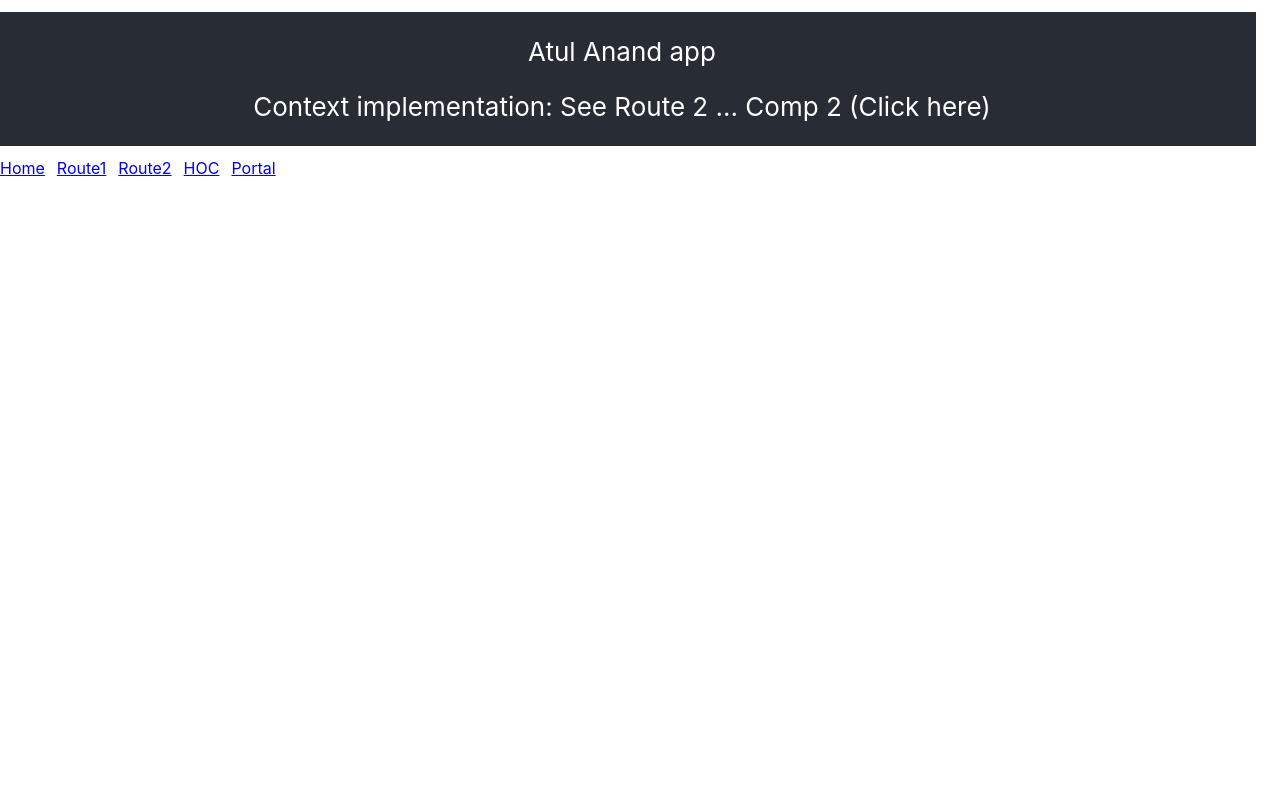
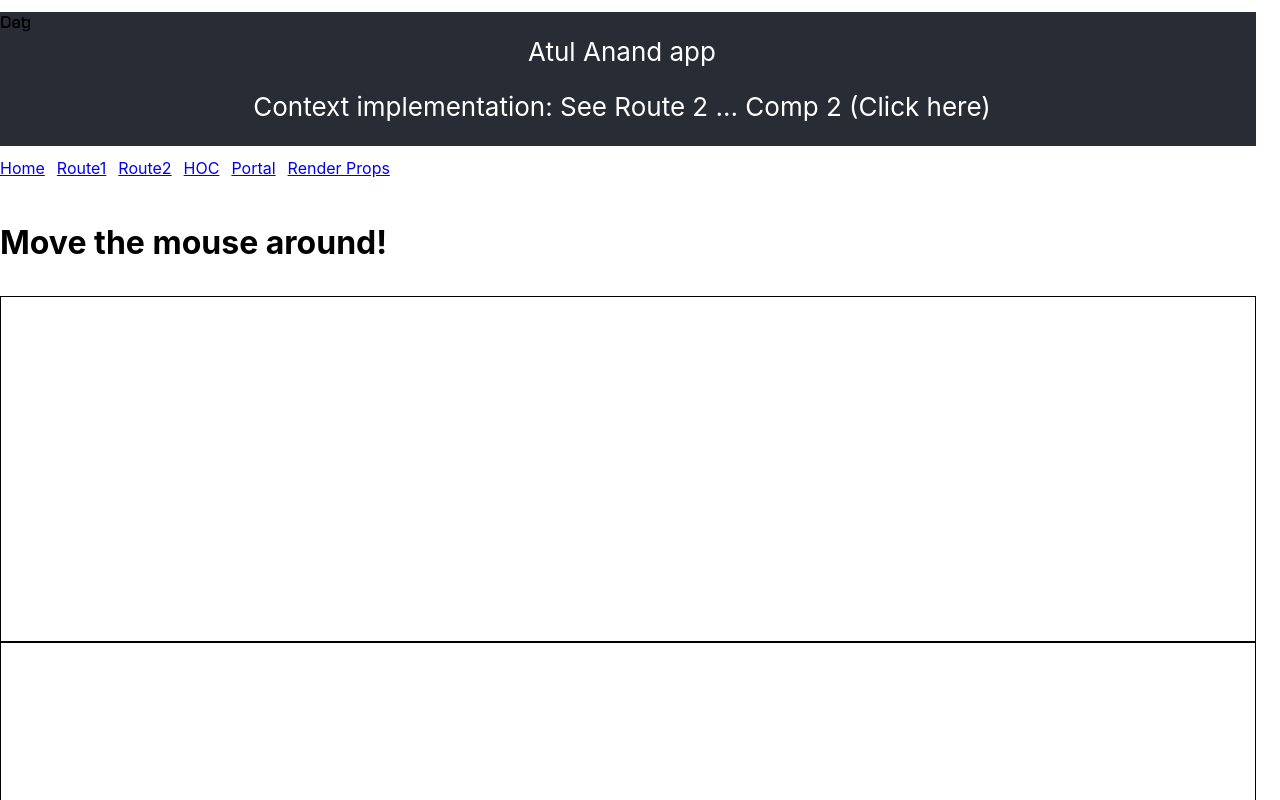
Before and after one commit to thatsatul/cra-1, a React (Create React App) app: page /render-props in a window 1280 px wide. Shown: the top 800 px of the page. Built offline with nearby package versions, Linux system fonts and the light colour scheme.

Commit message:
Understanding render props in React

```diff
--- a/src/App.js
+++ b/src/App.js
@@ -7,6 +7,7 @@ import Route2 from './containers/Route2';
 import { TestContext } from './utils/context';
 import HOC from './containers/HOC';
 import ReactPortal from './containers/Portal';
+import MouseTracker from './containers/RenderPropsSample';
 
 function App() {
   const [name, setName] = useState('Atul Anand');
@@ -24,11 +25,13 @@ function App() {
         <Link to="/route2">Route2</Link>
         <Link to="/hoc">HOC</Link>
         <Link to="/portal">Portal</Link>
+        <Link to="/render-props">Render Props</Link>
         <Switch>
           <Route exact path="/" component={Home} />
           <Route exact path="/route1" render={(ownProps) => <Route1 name1={name} {...ownProps} />} />
           <Route exact path="/hoc" render={(ownProps => <HOC name={name} {...ownProps} />)} />
-          <Route path="/portal" component={ReactPortal} />
+          <Route exact path="/portal" component={ReactPortal} />
+          <Route exact path="/render-props" component={MouseTracker} />
           <Route path="/route2" render={(ownProps) => <Route2 name1={name} {...ownProps} />} />
         </Switch>
       </main>
--- a/src/containers/Home/Home.jsx
+++ b/src/containers/Home/Home.jsx
@@ -1,7 +1,6 @@
 import React from 'react';
 import cssStyles from './home.module.css';
 import scssStyles from './home.module.scss';
-// import './home.css';
 
 const Home = () => {
   return (
@@ -11,6 +10,5 @@ const Home = () => {
     </div>
   );
 }
-// const Home = () => <div className="home_header">Home 1</div>;
 
 export default Home;
--- a/src/containers/Portal/index.jsx
+++ b/src/containers/Portal/index.jsx
@@ -26,7 +26,8 @@ class ReactPortal extends React.Component {
         </p>
         {showModal &&
           <Modal showModal={this.handleClick}>
-            <div>Called from React Portal</div>
+            <div>You are a babe !!!</div>
+            <br />
             <button onClick={() => console.log(123)}>Click here</button>
           </Modal>
         }
--- /dev/null
+++ b/src/containers/RenderPropsSample/index.jsx
@@ -0,0 +1,67 @@
+import React from 'react';
+
+class Cat extends React.Component {
+  render() {
+    const mouse = this.props.mouse;
+    const scrollY = window.scrollY;
+    return (
+      <div style={{ position: 'absolute', left: mouse.x, top: scrollY + mouse.y }}>Cat</div>
+    );
+  }
+}
+
+class Dog extends React.Component {
+  render() {
+    const mouse = this.props.mouse;
+    const scrollY = window.scrollY;
+    return (
+      <div style={{ position: 'absolute', left: mouse.x, top: scrollY + mouse.y }}>Dog</div>
+    );
+  }
+}
+
+class Mouse extends React.Component {
+  constructor(props) {
+    super(props);
+    this.handleMouseMove = this.handleMouseMove.bind(this);
+    this.state = { x: 0, y: 0 };
+  }
+
+  handleMouseMove(event) {
+    this.setState({
+      x: event.clientX,
+      y: event.clientY
+    });
+  }
+
+  render() {
+    return (
+      <div style={{ height: '40vh', border: '1px solid black' }} onMouseMove={this.handleMouseMove}>
+
+        {/*
+          Instead of providing a static representation of what <Mouse> renders,
+          use the `render` prop to dynamically determine what to render.
+        */}
+        {this.props.render(this.state)}
+      </div>
+    );
+  }
+}
+
+class MouseTracker extends React.Component {
+  render() {
+    return (
+      <div>
+        <h1>Move the mouse around!</h1>
+        <Mouse render={mouse => (
+          <Cat mouse={mouse} />
+        )}/>
+        <Mouse render={mouse => (
+          <Dog mouse={mouse} />
+        )}/>
+      </div>
+    );
+  }
+}
+
+export default MouseTracker;
```
